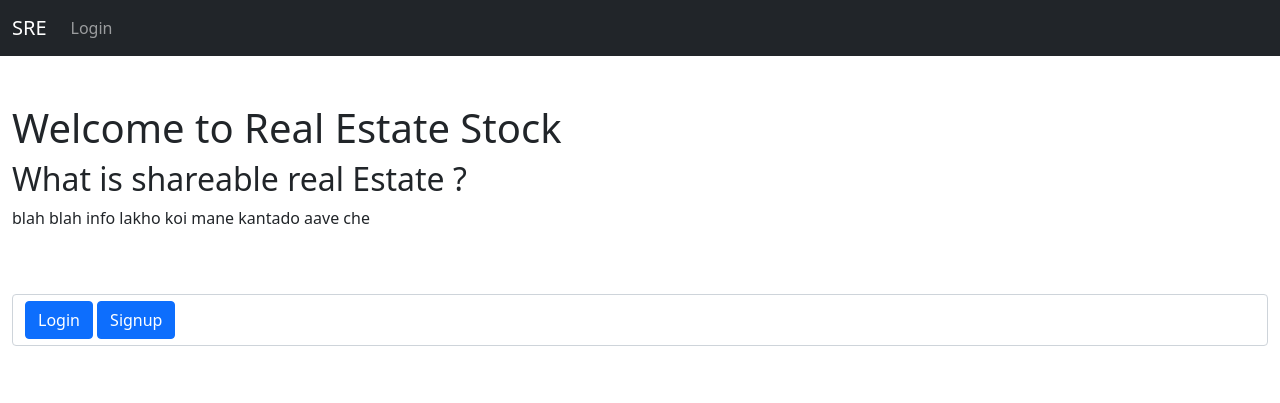
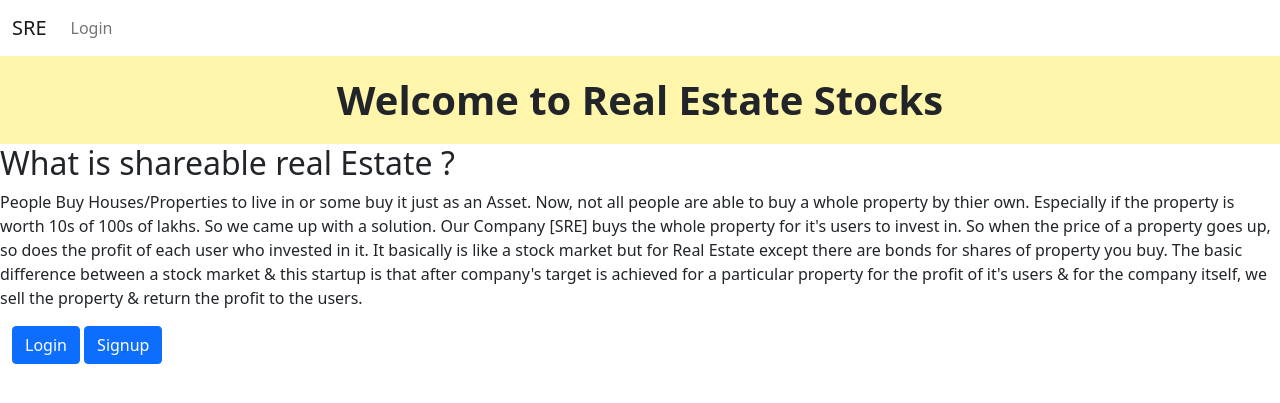
Before and after one commit to Priyanshu154/Shareable-Real-Estate, a Django app: page / in a window 1280 px wide. Shown: the top 403 px of the page. Run offline with Django 3.2, Linux system fonts and the light colour scheme; parts of the project's set-up code (start-up, migrations or seed data) failed here and were passed over.

Commit message:
Front-end + content part 1

```diff
--- a/buyer_app/templates/buy.html
+++ b/buyer_app/templates/buy.html
@@ -9,12 +9,13 @@
   <link href="https://cdn.jsdelivr.net/npm/bootstrap@5.0.2/dist/css/bootstrap.min.css" rel="stylesheet" integrity="sha384-EVSTQN3/azprG1Anm3QDgpJLIm9Nao0Yz1ztcQTwFspd3yD65VohhpuuCOmLASjC" crossorigin="anonymous">
   <script src="https://ajax.googleapis.com/ajax/libs/jquery/3.5.1/jquery.min.js"></script>
 
-  <link rel="stylesheet" href="/static/css/buy.css">
+  <link rel="stylesheet" href="static/css/buy.css">
+  <link rel="stylesheet" href="{% static '/css/home.css' %}"> <!-- Home page app's Home.css -->
 </head>
 
 <body>
 
-  <nav class="navbar navbar-expand-lg navbar-dark bg-dark">
+  <nav class="navbar navbar-expand-lg navbar-light">
     <div class="container-fluid">
       <a class="navbar-brand" href="{% url 'home' %}">SRE</a>
       <button class="navbar-toggler" type="button" data-bs-toggle="collapse" data-bs-target="#navbarSupportedContent" aria-controls="navbarSupportedContent" aria-expanded="false" aria-label="Toggle navigation">
--- a/buyer_app/templates/buyer_home.html
+++ b/buyer_app/templates/buyer_home.html
@@ -7,13 +7,14 @@
   <title>Buyer Home</title>
   <script src="https://cdn.jsdelivr.net/npm/bootstrap@5.0.2/dist/js/bootstrap.bundle.min.js" integrity="sha384-MrcW6ZMFYlzcLA8Nl+NtUVF0sA7MsXsP1UyJoMp4YLEuNSfAP+JcXn/tWtIaxVXM" crossorigin="anonymous"></script>
   <link href="https://cdn.jsdelivr.net/npm/bootstrap@5.0.2/dist/css/bootstrap.min.css" rel="stylesheet" integrity="sha384-EVSTQN3/azprG1Anm3QDgpJLIm9Nao0Yz1ztcQTwFspd3yD65VohhpuuCOmLASjC" crossorigin="anonymous">
-  <link rel="stylesheet" href="/static/css/buyer_home.css">
+  <link rel="stylesheet" href="static/css/buyer_home.css">
+  <link rel="stylesheet" href="{% static '/css/home.css' %}"> <!-- Home page app's Home.css -->
 </head>
 
 <body>
 
 <!-- NAVBAR -->
-  <nav class="navbar navbar-expand-lg navbar-dark bg-dark">
+  <nav class="navbar navbar-expand-lg navbar-light">
     <div class="container-fluid">
       <a class="navbar-brand" href="{% url 'home' %}">SRE</a>
       <button class="navbar-toggler" type="button" data-bs-toggle="collapse" data-bs-target="#navbarSupportedContent" aria-controls="navbarSupportedContent" aria-expanded="false" aria-label="Toggle navigation">
--- a/buyer_app/templates/payment_failure.html
+++ b/buyer_app/templates/payment_failure.html
@@ -1,11 +1,12 @@
 <!DOCTYPE html>
 <html lang="en">
+{% load static %}
 <head>
     <meta charset="UTF-8">
     <title>Payment Failure</title>
       <script src="https://cdn.jsdelivr.net/npm/bootstrap@5.0.2/dist/js/bootstrap.bundle.min.js" integrity="sha384-MrcW6ZMFYlzcLA8Nl+NtUVF0sA7MsXsP1UyJoMp4YLEuNSfAP+JcXn/tWtIaxVXM" crossorigin="anonymous"></script>
   <link href="https://cdn.jsdelivr.net/npm/bootstrap@5.0.2/dist/css/bootstrap.min.css" rel="stylesheet" integrity="sha384-EVSTQN3/azprG1Anm3QDgpJLIm9Nao0Yz1ztcQTwFspd3yD65VohhpuuCOmLASjC" crossorigin="anonymous">
-
+  <link rel="stylesheet" href="{% static '/css/home.css' %}"> <!-- Home page app's Home.css -->
 </head>
 <body>
 <div class="card text-white border-danger mb-3" style="width: 18rem;">
--- a/buyer_app/templates/payment_success.html
+++ b/buyer_app/templates/payment_success.html
@@ -1,11 +1,12 @@
 <!DOCTYPE html>
 <html lang="en">
+{% load static %}
 <head>
     <meta charset="UTF-8">
     <title>Payment Success</title>
   <script src="https://cdn.jsdelivr.net/npm/bootstrap@5.0.2/dist/js/bootstrap.bundle.min.js" integrity="sha384-MrcW6ZMFYlzcLA8Nl+NtUVF0sA7MsXsP1UyJoMp4YLEuNSfAP+JcXn/tWtIaxVXM" crossorigin="anonymous"></script>
   <link href="https://cdn.jsdelivr.net/npm/bootstrap@5.0.2/dist/css/bootstrap.min.css" rel="stylesheet" integrity="sha384-EVSTQN3/azprG1Anm3QDgpJLIm9Nao0Yz1ztcQTwFspd3yD65VohhpuuCOmLASjC" crossorigin="anonymous">
-
+  <link rel="stylesheet" href="{% static '/css/home.css' %}"> <!-- Home page app's Home.css -->
 </head>
 <body>
 <div class="card text-white border-success mb-3" style="width: 18rem;">
--- a/homepage_app/templates/homepage.html
+++ b/homepage_app/templates/homepage.html
@@ -1,6 +1,6 @@
-
 <!DOCTYPE html>
 <html lang="en" dir="ltr">
+{% load static %}
   <head>
     <meta charset="utf-8">
     <title>Real Estate</title>
@@ -8,10 +8,12 @@
     <link href="https://cdn.jsdelivr.net/npm/bootstrap@5.0.2/dist/css/bootstrap.min.css" rel="stylesheet" integrity="sha384-EVSTQN3/azprG1Anm3QDgpJLIm9Nao0Yz1ztcQTwFspd3yD65VohhpuuCOmLASjC" crossorigin="anonymous">
 
     <link rel="stylesheet" href="static/css/home.css">
+    <link rel="stylesheet" href="static/css/homepage.css">
     <script src="static/js/home.js" charset="utf-8"></script>
   </head>
+
   <body>
-    <nav class="navbar navbar-expand-lg navbar-dark bg-dark">
+    <nav class="navbar navbar-expand-lg navbar-light">
       <div class="container-fluid">
         <a class="navbar-brand" href="{% url 'home' %}">SRE</a>
         <button class="navbar-toggler" type="button" data-bs-toggle="collapse" data-bs-target="#navbarSupportedContent" aria-controls="navbarSupportedContent" aria-expanded="false" aria-label="Toggle navigation">
@@ -55,15 +57,33 @@
         </div>
       </div>
     </nav>
-    <div class="container-fluid">
-      <br><br>
-      <h1>Welcome to Real Estate Stock</h1>
+
+      <h1>Welcome to Real Estate Stocks</h1>
+    <section>
+
       <h2>What is shareable real Estate ?</h2>
-      <p>blah blah info lakho koi mane kantado aave che</p>
-      <br><br>
+
+      <p>
+        People Buy Houses/Properties to live in or some buy it just as an Asset.
+        Now, not all people are able to buy a whole property by thier own.
+        Especially if the property is worth 10s of 100s of lakhs.
+        So we came up with a solution.
+        Our Company [SRE] buys the whole property for it's users to invest in.
+        So when the price of a property goes up, so does the profit of each user who invested in it.
+        It basically is like a stock market but for Real Estate except there are bonds for shares of property you buy.
+        The basic difference between a stock market & this startup is that after company's target
+        is achieved for a particular property for the profit of it's users & for the company itself,
+        we sell the property & return the profit to the users.
+
+
+      </p>
+
+
+    </section>
+      <div class="container-fluid">
       {% if user.is_authenticated %}
 
-      <form class="form form-control" action="" {% url 'home' %}"" method="post">
+      <form class="" action="" {% url 'home' %}"" method="post">
         {% csrf_token %}
         <button class="btn btn-primary" type="submit" name="buyer" value="Buyer">Buy Real Estate.</button>
 
@@ -71,7 +91,7 @@
       </form>
 
       {% else %}
-      <form class="form form-control" action="" {% url 'home' %}"" method="post">
+      <form class="" action="" {% url 'home' %}"" method="post">
         {% csrf_token %}
         <button class="btn btn-primary" type="submit" name="login" value="Login">Login</button>
 
--- a/homepage_app/templates/login_signup.html
+++ b/homepage_app/templates/login_signup.html
@@ -1,17 +1,18 @@
 <!DOCTYPE html>
 <html lang="en" dir="ltr">
-
+{% load static %}
 <head>
   <meta charset="utf-8">
   <title>{{ title }}</title>
   <script src="https://cdn.jsdelivr.net/npm/bootstrap@5.0.2/dist/js/bootstrap.bundle.min.js" integrity="sha384-MrcW6ZMFYlzcLA8Nl+NtUVF0sA7MsXsP1UyJoMp4YLEuNSfAP+JcXn/tWtIaxVXM" crossorigin="anonymous"></script>
   <link href="https://cdn.jsdelivr.net/npm/bootstrap@5.0.2/dist/css/bootstrap.min.css" rel="stylesheet" integrity="sha384-EVSTQN3/azprG1Anm3QDgpJLIm9Nao0Yz1ztcQTwFspd3yD65VohhpuuCOmLASjC" crossorigin="anonymous">
   <link rel="stylesheet" href="static/css/login_signup.css">
+  <link rel="stylesheet" href="{% static '/css/home.css' %}"> <!-- Home page app's Home.css -->
 </head>
 
 <body onload="isHidden()">
 
-  <nav class="navbar navbar-expand-lg navbar-dark bg-dark">
+  <nav class="navbar navbar-expand-lg navbar-light">
     <div class="container-fluid">
       <a class="navbar-brand" href="{% url 'home' %}">SRE</a>
       <button class="navbar-toggler" type="button" data-bs-toggle="collapse" data-bs-target="#navbarSupportedContent" aria-controls="navbarSupportedContent" aria-expanded="false" aria-label="Toggle navigation">
--- a/homepage_app/templates/profile.html
+++ b/homepage_app/templates/profile.html
@@ -1,16 +1,17 @@
 <!DOCTYPE html>
 <html lang="en">
+{% load static %}
 <head>
     <meta charset="UTF-8">
     <title>{{ request.user.username }}</title>
         <script src="https://cdn.jsdelivr.net/npm/bootstrap@5.0.2/dist/js/bootstrap.bundle.min.js" integrity="sha384-MrcW6ZMFYlzcLA8Nl+NtUVF0sA7MsXsP1UyJoMp4YLEuNSfAP+JcXn/tWtIaxVXM" crossorigin="anonymous"></script>
   <link href="https://cdn.jsdelivr.net/npm/bootstrap@5.0.2/dist/css/bootstrap.min.css" rel="stylesheet" integrity="sha384-EVSTQN3/azprG1Anm3QDgpJLIm9Nao0Yz1ztcQTwFspd3yD65VohhpuuCOmLASjC" crossorigin="anonymous">
-
+<link rel="stylesheet" href="{% static '/css/home.css' %}"> <!-- Home page app's Home.css -->
 </head>
 <body>
 
 <!-- NAVBAR -->
-  <nav class="navbar navbar-expand-lg navbar-dark bg-dark">
+  <nav class="navbar navbar-expand-lg navbar-light">
     <div class="container-fluid">
       <a class="navbar-brand" href="{% url 'home' %}">SRE</a>
       <button class="navbar-toggler" type="button" data-bs-toggle="collapse" data-bs-target="#navbarSupportedContent" aria-controls="navbarSupportedContent" aria-expanded="false" aria-label="Toggle navigation">
--- a/seller_app/templates/approve.html
+++ b/seller_app/templates/approve.html
@@ -1,11 +1,12 @@
 <!DOCTYPE html>
 <html lang="en">
+{% load static %}
 <head>
     <meta charset="UTF-8">
     <title>Property Approve</title>
   <script src="https://cdn.jsdelivr.net/npm/bootstrap@5.0.2/dist/js/bootstrap.bundle.min.js" integrity="sha384-MrcW6ZMFYlzcLA8Nl+NtUVF0sA7MsXsP1UyJoMp4YLEuNSfAP+JcXn/tWtIaxVXM" crossorigin="anonymous"></script>
   <link href="https://cdn.jsdelivr.net/npm/bootstrap@5.0.2/dist/css/bootstrap.min.css" rel="stylesheet" integrity="sha384-EVSTQN3/azprG1Anm3QDgpJLIm9Nao0Yz1ztcQTwFspd3yD65VohhpuuCOmLASjC" crossorigin="anonymous">
-
+  <link rel="stylesheet" href="{% static '/css/home.css' %}"> <!-- Home page app's Home.css -->
 </head>
 <body>
 <div class="card text-white border-primary mb-3" style="width: 18rem;">
--- a/static/css/home.css
+++ b/static/css/home.css
@@ -1,3 +1,23 @@
+/* This file is base css which is also for other files eg: navbar */
 #logout:hover{
   cursor: pointer;
 }
+
+.navbar .navbar-expand-lg{
+  background-color: #867AE9;
+}
+
+.navbar-brand,.nav-link{
+  color: #000000;
+}
+
+.navbar-brand:hover,.nav-link:hover{
+  color: #272727;
+}
+h1{
+  text-align: center;
+  padding: 20px;
+  margin: 0;
+  background-color:#FFF5AB;
+  font-weight:600;
+}
```
Also changed, not shown: homepage_app/static/css/home.css (+21 -0 lines), seller_app/templates/sell.html (+4 -4 lines), seller_app/templates/seller_home.html (+4 -3 lines), db.sqlite3, homepage_app/static/css/homepage.css (added), static/css/buy.css (added), static/css/homepage.css (added), static/js/buy.js (added).
